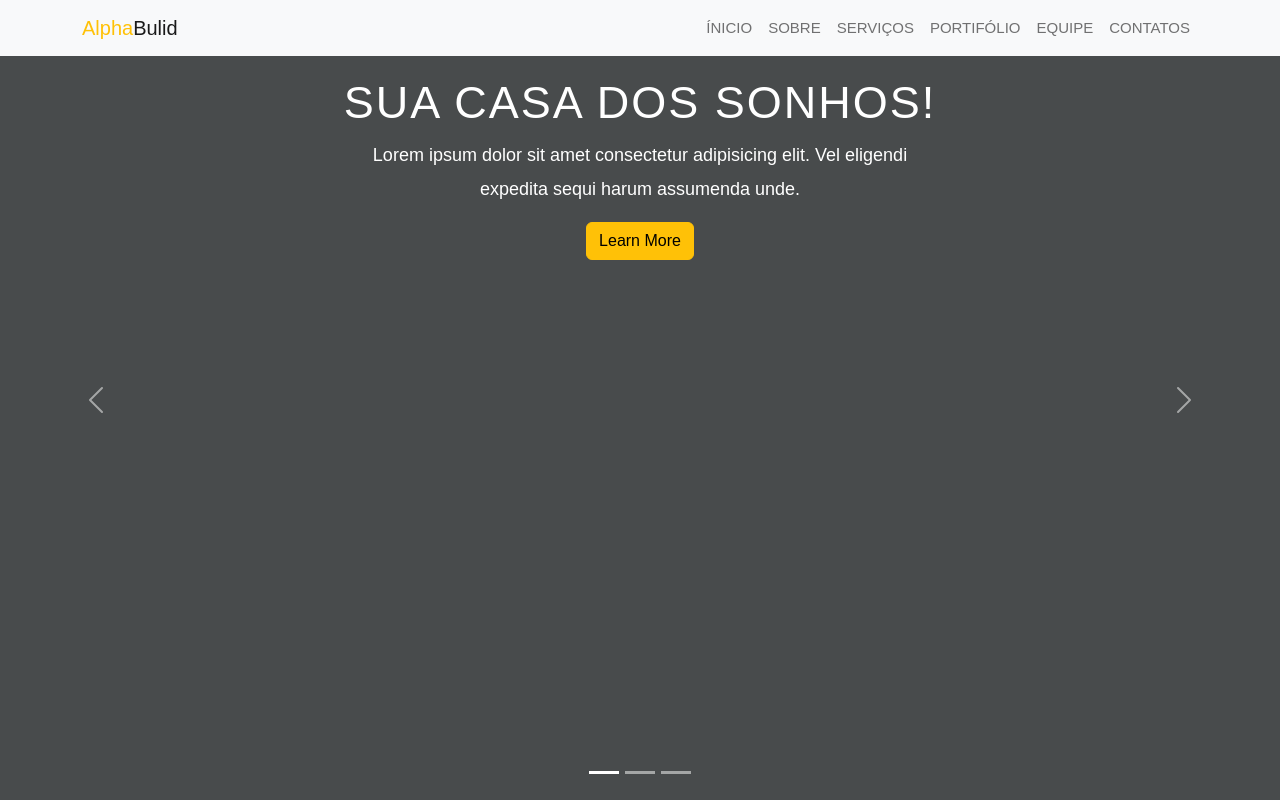
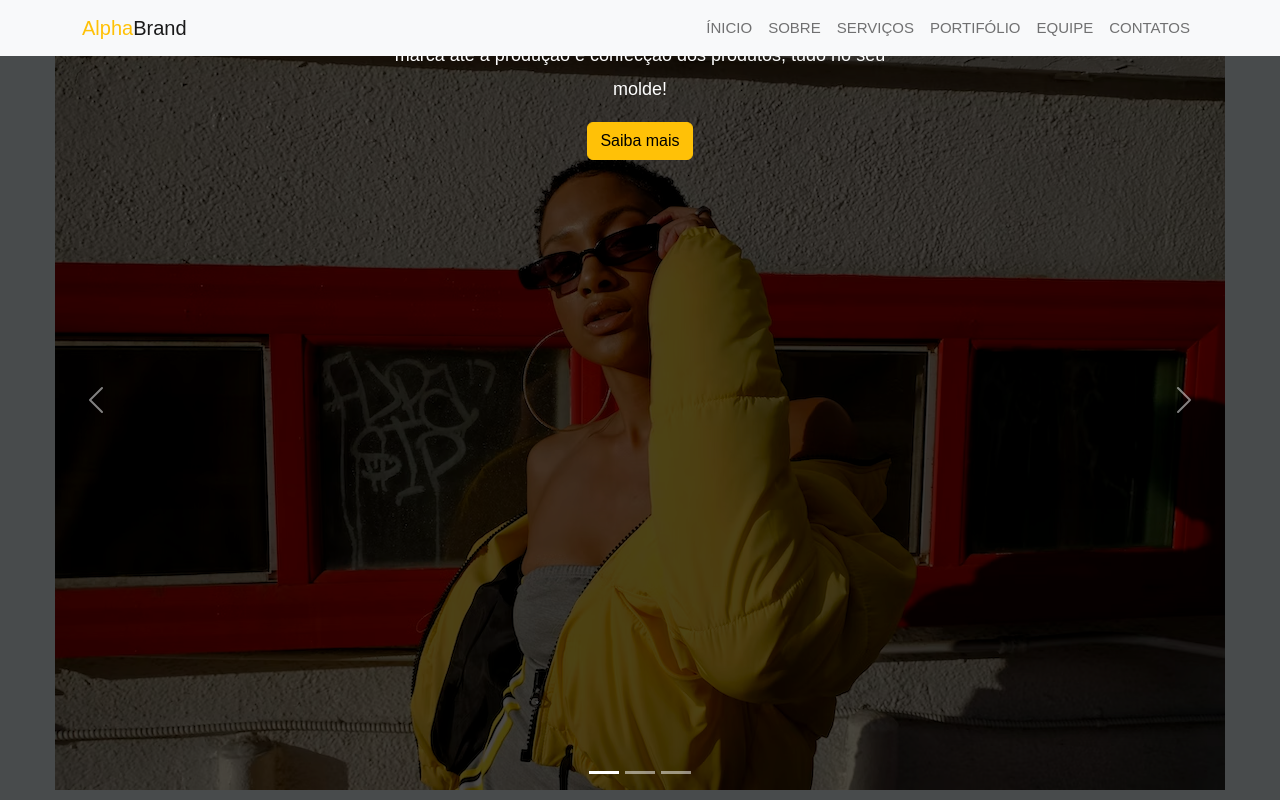
Before and after one commit to jmbarreto/landingpagesample, a plain HTML site: page index.html in a window 1280 px wide. Drawn offline with nearby package versions, Linux system fonts and the light colour scheme.

Commit message:
update images

```diff
--- a/index.html
+++ b/index.html
@@ -12,7 +12,7 @@
 <body>
   <nav class="navbar navbar-expand-lg bg-light fixed-top">
     <div class="container">
-      <a class="navbar-brand" href="#"><span class="text-warning">Alpha</span>Bulid</a>
+      <a class="navbar-brand" href="#"><span class="text-warning">Alpha</span>Brand</a>
       <button class="navbar-toggler" type="button" data-bs-toggle="collapse" data-bs-target="#navbarSupportedContent" aria-controls="navbarSupportedContent" aria-expanded="false" aria-label="Toggle navigation">
         <span class="navbar-toggler-icon"></span>
       </button>
@@ -51,26 +51,27 @@
     </div>
     <div class="carousel-inner">
       <div class="carousel-item active">
-        <img src="img/fotocasa1" class="d-block w-100" alt="...">
+        <img src="img/roupa1.avif" class="d-block w-100" alt="...">
         <div class="carousel-caption">
-          <h5>Sua casa dos sonhos!</h5>
-          <p>Lorem ipsum dolor sit amet consectetur adipisicing elit. Vel eligendi expedita sequi harum assumenda unde.</p>
-          <p><a href="#" class="btn btn-warning mt-3">Learn More</a></p>
+          <h5>Sua marca streetwear dos sonhos!</h5>
+          <p>Oferecemos um serviço de ponta a ponta, desde a criação da marca até a produção e confecção dos produtos, tudo no seu molde! </p>
+          <p><a href="#" class="btn btn-warning mt-3">Saiba mais</a></p>
         </div>
       </div>
       <div class="carousel-item">
-        <img src="img/fotocasa2.avif" class="d-block w-100" alt="...">
+        <img src="img/muie3.avif" class="d-block w-100" alt="...">
         <div class="carousel-caption ">
           <h5>Sempre Dedicados a você </h5>
-          <p>Lorem ipsum dolor sit, amet consectetur adipisicing elit. Saepe cum alias eius dolorum neque. Natus.</p>
+          <p>Nossa equipe sempre estará preparada para atender suas necessidades, sanar suas dúvidas e poder oferecer para você a melhor experiência possível!</p>
         </div>
       </div>
       <div class="carousel-item">
-        <img src="img/fotocasa3.avif" class="d-block w-100" alt="...">
+        <img src="img/muitasroupas.avif" class="d-block w-100" alt="...">
         <div class="carousel-caption ">
-          <h5>Construção de verdade é aqui</h5>
-          <p>Lorem, ipsum dolor sit amet consectetur adipisicing elit. Debitis provident ipsam libero quaerat. Fugiat, iusto!</p>
+          <h5>Qualidade você encontra aqui.</h5>
+          <p>Temos diversos tecidos da melhor qualidade dispónivel no mercado. Trabalhamos também com estampas em silk-screen, a melhor tecnologia disponível no mercado para estamparia</p>
         </div>
+
       </div>
     </div>
     <button class="carousel-control-prev" type="button" data-bs-target="#carouselExampleCaptions" data-bs-slide="prev">
--- a/style.css
+++ b/style.css
@@ -12,11 +12,11 @@ body {
   min-height: 300px;
 }
 .carousel-caption {
-  bottom: 520px;
+  bottom: 620px;
   z-index: 2;
 }
 .carousel-caption h5 {
-  font-size: 45px;
+  font-size: 40px;
   text-transform: uppercase;
   letter-spacing: 2px;
   margin-top: 15px;
@@ -72,6 +72,8 @@ body {
 }
 .w-100 {
   height: 100vh;
+  object-fit: scale-down;
+  /* background-image: url(img/background3.jpg); */
 }
 .navbar-toggler {
   padding: 1px 5px;
```
Also changed, not shown: img/african-american-boy-in-black-windbreaker-jacket (1).jpg (added), img/background2.png (added), img/background3.jpg (added), img/muie3.avif (added), img/muitasroupas.avif (added), img/roupa1.avif (added), img/teste1.avif (added), img/transferir.jpg (added), 5 other files.
